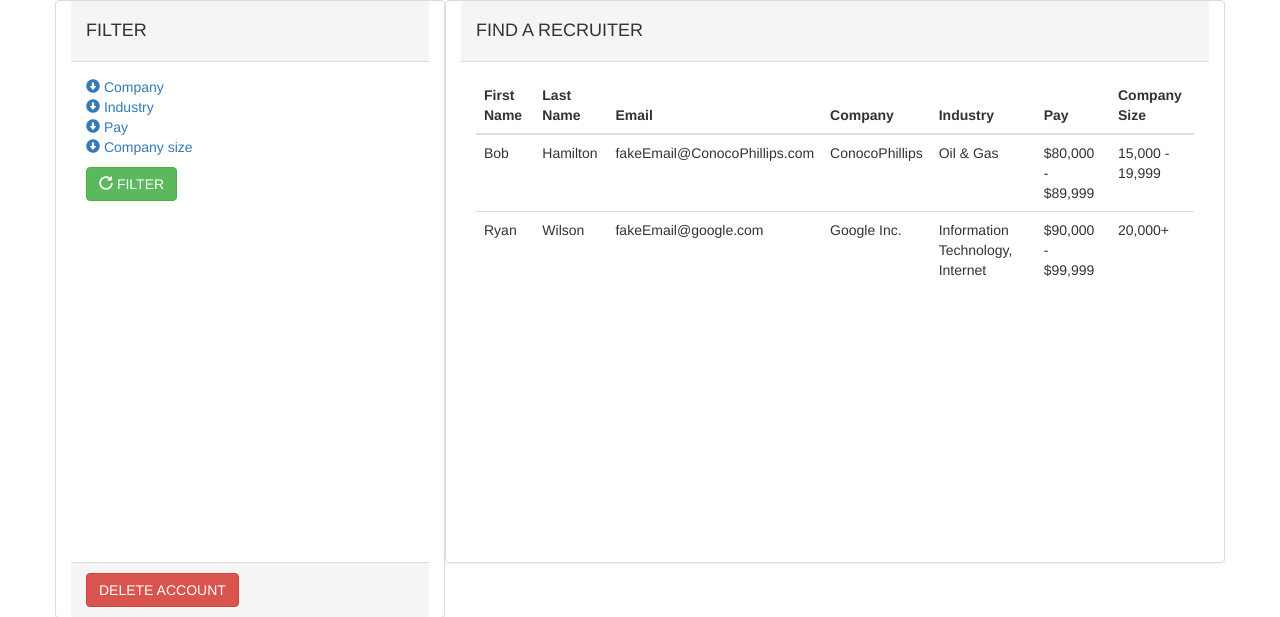
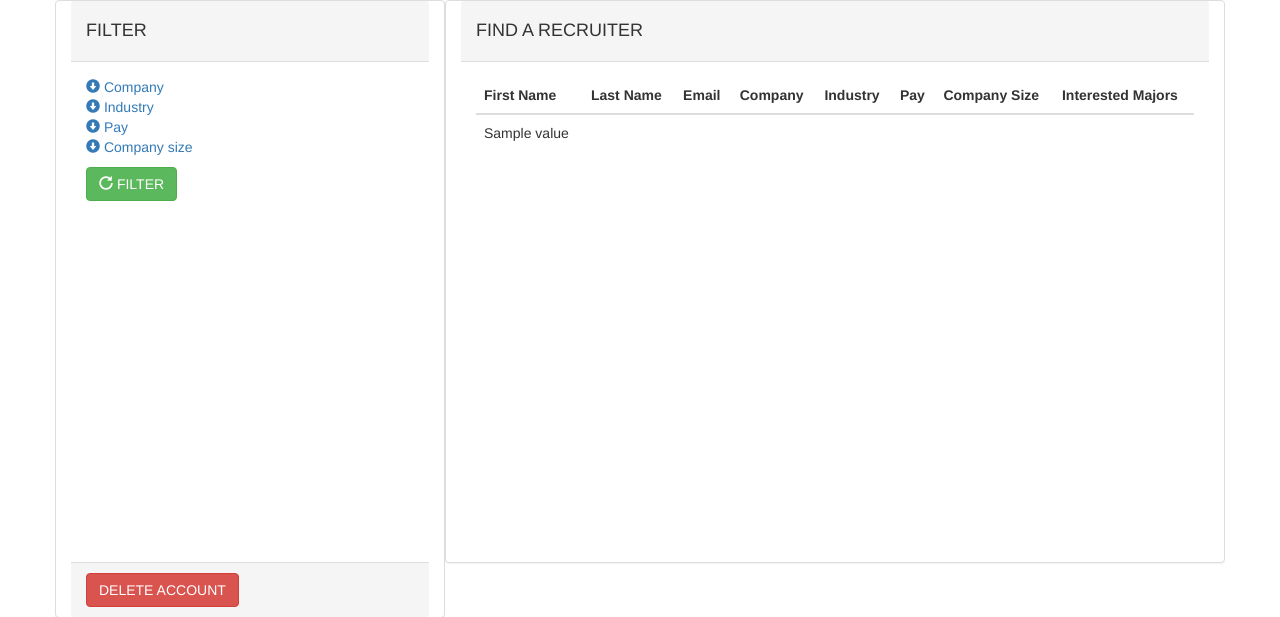
Before and after one commit to rpwilliams/RecruitMe, a Flask app: template templates/student/student-view.html in a window 1280 px wide. Shown: the top 617 px of the page. Run offline with Flask 2, Linux system fonts and the light colour scheme; the template is opened without the code that fills it: most values are stand-ins (such as "Sample title", 1, 10 or a date in 2020); some libraries are stand-ins or nearby versions.

Commit message:
Added student sign up

```diff
--- a/app.py
+++ b/app.py
@@ -1,22 +1,26 @@
-from flask import Flask, render_template
+from flask import Flask, render_template, request, jsonify, url_for
 from flaskext.mysql import MySQL
 
 app = Flask(__name__)
 mysql = MySQL()
 
-app.config['MYSQL_DATABASE_USER'] = 'mhixon'
-app.config['MYSQL_DATABASE_PASSWORD'] = 'cis560'
-app.config['MYSQL_DATABASE_DB'] = 'mhixon'
-app.config['MYSQL_DATABASE_HOST'] = 'mysql.cis.ksu.edu'
-mysql.init_app(app)
+# app.config['MYSQL_DATABASE_USER'] = 'mhixon'
+# app.config['MYSQL_DATABASE_PASSWORD'] = 'cis560'
+# app.config['MYSQL_DATABASE_DB'] = 'mhixon'
+# app.config['MYSQL_DATABASE_HOST'] = 'mysql.cis.ksu.edu'
+# mysql.init_app(app)
 
 @app.route('/')
 def index():
-	conn = mysql.connect()
-	cursor = conn.cursor()
-	cursor.execute("SELECT * FROM month_discount")
+	# conn = mysql.connect()
+	# cursor = conn.cursor()
+	# cursor.execute("SELECT * FROM month_discount")
 	#data = cursor.fetchone()
 	return render_template('index.html')
+
+@app.route('/sign-up')
+def signUp():
+    return render_template('/sign-up.html')
 
 @app.route('/login')
 def login():
@@ -26,13 +30,10 @@ def login():
 def recruiterView():
 	return render_template('/recruiter/recruiter-view.html')
 
-@app.route('/student-view')
-def studentView():
-	return render_template('/student/student-view.html')
-
-@app.route('/sign-up')
-def signUp():
-    return render_template('/sign-up.html')
+# @app.route('/student-view')
+# def studentView():
+# 	createStudents()
+# 	return render_template('/student/student-view.html')
 
 @app.route('/sign-up/recruiter')
 def recruiter():
@@ -40,7 +41,35 @@ def recruiter():
 
 @app.route('/sign-up/student')
 def student():
-    return render_template('/student/student-sign-up.html')
+	return render_template('/student/student-sign-up.html')
+
+
+# @app.route('/students', methods=['GET'])
+# def getStudents():
+#     return jsonify({'students': tasks})
+
+# @app.route('/students', methods=['POST'])
+# def createStudents():
+#     student = {
+#         'firstName': request.form['first'],
+# 		'lastName' : request.form['last'],
+# 		'email' : request.form['email'],
+# 		'password' : request.form['pwd'],
+# 		'studentID' : request.form['id'],
+# 		'GPA' : request.form['GPA'],
+# 		'major' : request.form['major']
+#     }
+#     students.append(student)
+#     return jsonify({'student': student}), 201
+
+@app.route('/student-view', methods = ['POST', 'GET'])
+def studentView():
+	result = request.form
+	if(request == "POST"):
+		return render_template("/student/student-view.html", success = True, result = result)
+	elif(request == "GET"):
+		result = request.form
+        return render_template('/student/student-view.html', result=result)
 
 if __name__ == '__main__':
   app.run()
--- a/templates/index.html
+++ b/templates/index.html
@@ -21,7 +21,7 @@
 	<div class="container">
 		<div class="jumbotron">
 			<h1>RecruitMe</h1>
-			<p>Connecting K-State students to their dream jobs since 2016&#174</p>
+			<p>Connecting college students to their dream jobs since 2016&#174</p>
 		</div>
 		<a href="{{ url_for('signUp') }}" type="button" class="btn pull-left btn-primary btn-xl ">SIGN UP</a>
 		<a href="{{ url_for('login') }}" type="button" class="btn pull-right btn-success btn-xl">LOGIN</a>
--- a/templates/student/student-view.html
+++ b/templates/student/student-view.html
@@ -102,26 +102,14 @@
 								<th> Industry </th>
 								<th> Pay </th>
 								<th> Company Size </th>
+								<th> Interested Majors </th>
 							</thead>
 							<tbody>
-							 	<tr>
-							        <td>Bob</td>
-							        <td>Hamilton</td>
-							        <td>fakeEmail@ConocoPhillips.com</td>
-							        <td>ConocoPhillips</td>
-							        <td>Oil & Gas</td>
-							        <td>$80,000 - $89,999</td>
-							        <td>15,000 - 19,999</td>
-							      </tr>
-								 <tr>
-							        <td>Ryan</td>
-							        <td>Wilson</td>
-							        <td>fakeEmail@google.com</td>
-							        <td>Google Inc.</td>
-							        <td>Information Technology, Internet</td>
-							        <td>$90,000 - $99,999</td>
-							        <td>20,000+</td>
-							      </tr>
+								<tr>
+								{% for key, value in result.iteritems() %}
+							        <td>{{ value }}</td>
+								{% endfor %}
+								</tr>
 							</tbody>
 						</table>
 					</div>
```
Also changed, not shown: templates/student/student-sign-up.html (+18 -17 lines).
